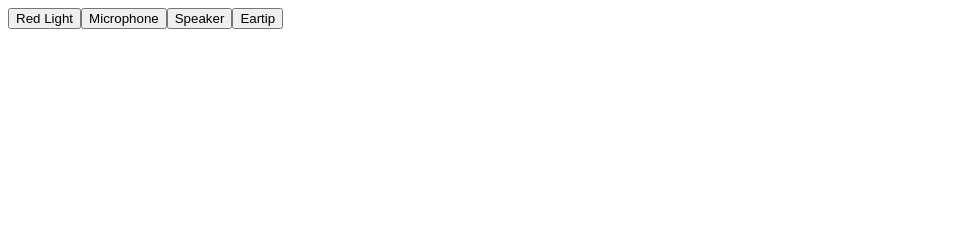
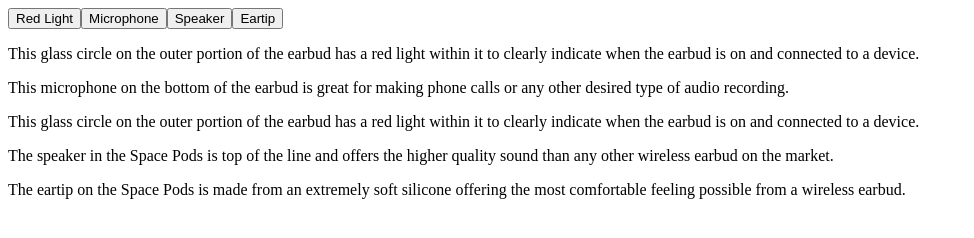
Before and after one commit to Ezra-Carriere/Carriere_Ezra_EarbudPromoPage, a plain HTML site: page index.html in a window 1280 px wide. Shown: the whole page, without its empty margins (0-974 px from the left). Drawn offline with Linux system fonts and the light colour scheme; some packages are replaced by stand-ins of ours; a script that the page names is missing.

Commit message:
Update index.html

```diff
--- a/index.html
+++ b/index.html
@@ -32,6 +32,26 @@
         </div>
     </model-viewer>
 
+    <div class="lightbox">
+        <p>This glass circle on the outer portion of the earbud has a red light within it to clearly indicate when the earbud is on and connected to a device.</p>
+    </div>
+
+    <div class="micbox">
+        <p>This microphone on the bottom of the earbud is great for making phone calls or any other desired type of audio recording.</p>
+    </div>
+
+    <div class="lightbox">
+        <p>This glass circle on the outer portion of the earbud has a red light within it to clearly indicate when the earbud is on and connected to a device.</p>
+    </div>
+
+    <div class="speakbox">
+        <p>The speaker in the Space Pods is top of the line and offers the higher quality sound than any other wireless earbud on the market.</p>
+    </div>
+
+    <div class="earbox">
+        <p>The eartip on the Space Pods is made from an extremely soft silicone offering the most comfortable feeling possible from a wireless earbud.</p>
+    </div>
+
     <script> src="js/main.js" </script>
 </body>
 </html>
```
